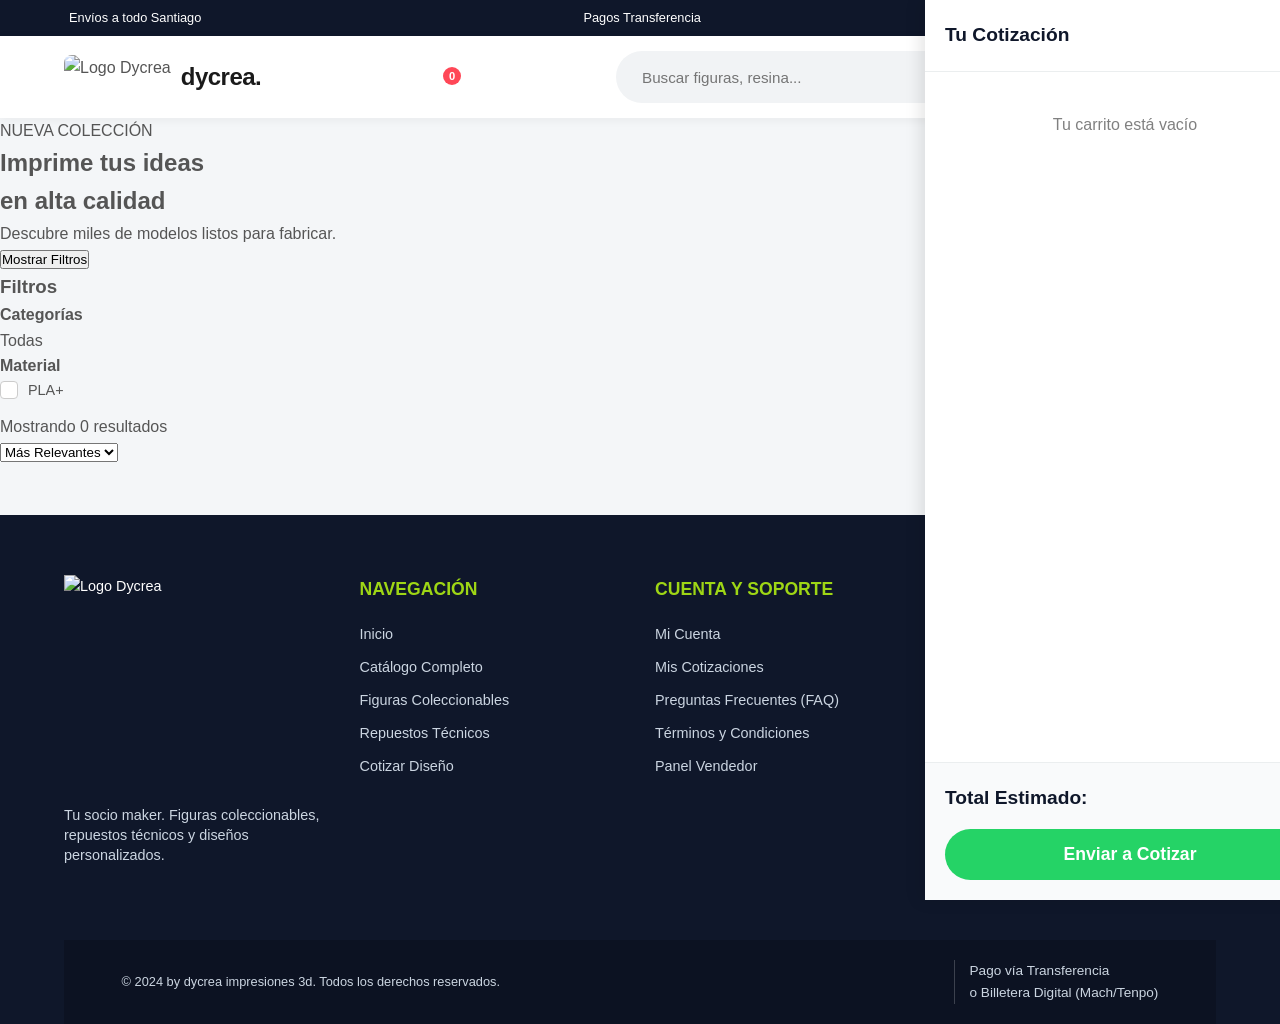
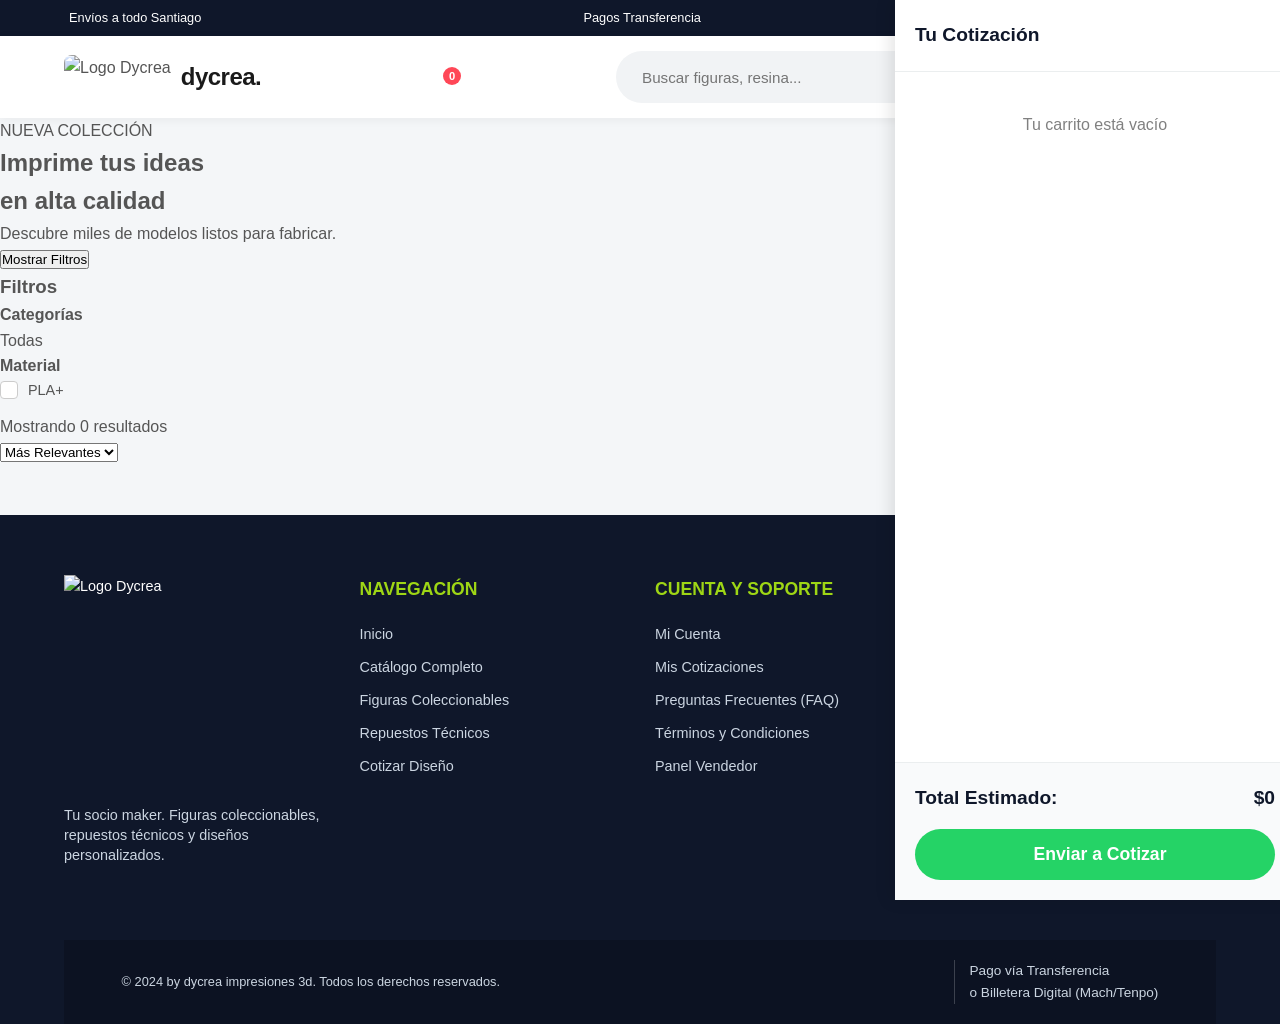

dudoso css movil2

--- a/css/global.css
+++ b/css/global.css
@@ -218,6 +218,9 @@ button:active, .icon-btn:active, .product-card:active {
         top: -6px;
         right: -10px;
     }
+    .footer-logo {
+        align-self: center;
+    }
     
     /* Le damos espacio al footer para que el menú no lo tape */
     .ecommerce-footer {
